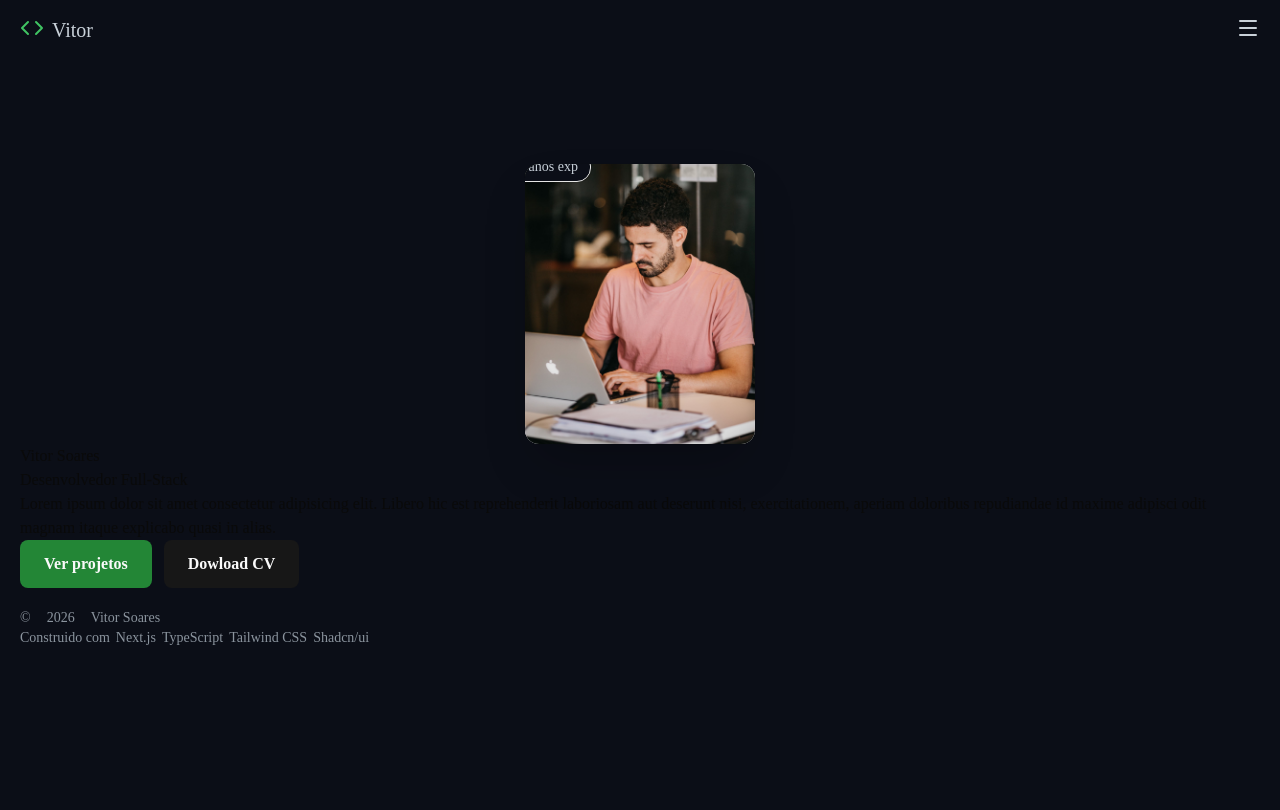
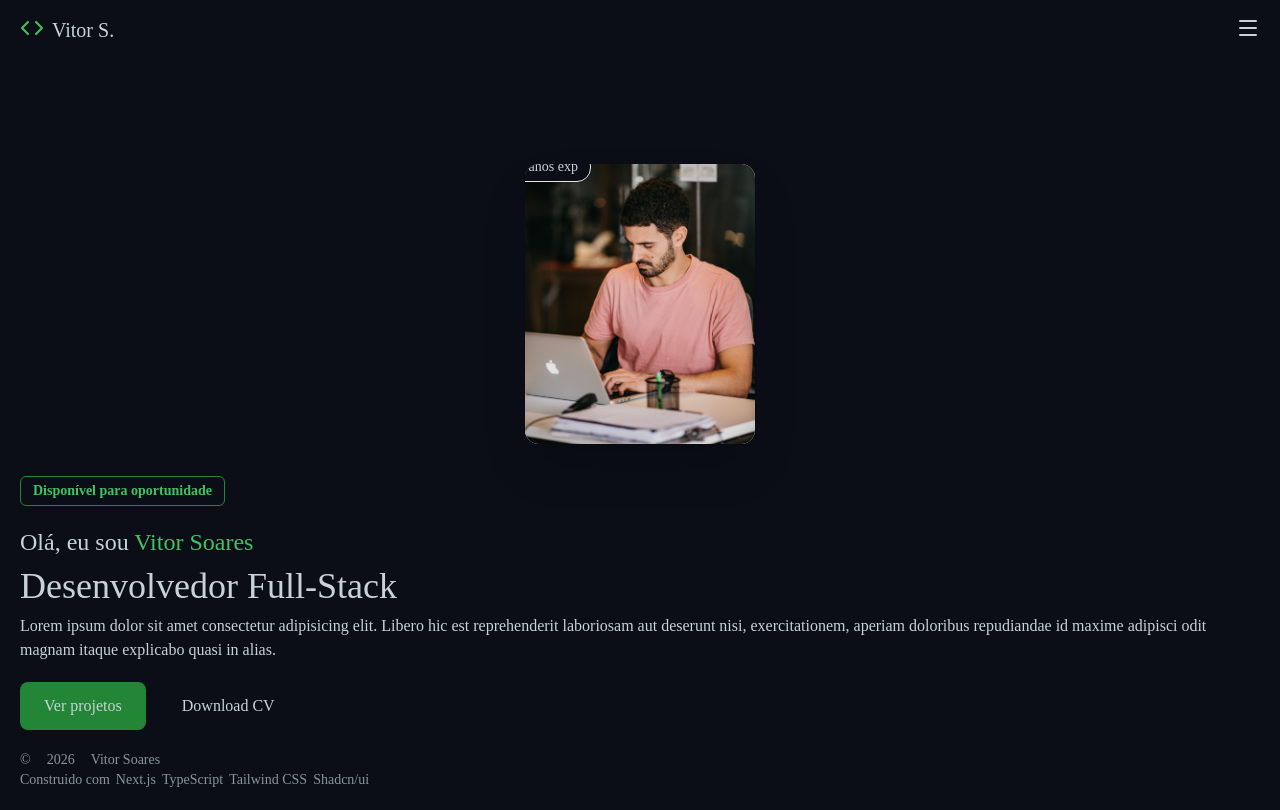
Before and after one commit to Viitorsoares/portfolio, a Next.js app: page / in a window 1280 px wide. Built offline with nearby package versions, Linux system fonts and the light colour scheme.

Commit message:
Adicionado arquivo hero.tsx e melhorado

```diff
--- a/src/app/page.tsx
+++ b/src/app/page.tsx
@@ -1,21 +1,9 @@
-import ProfileCard from "@/components/sections/hero/hero_profile_Card";
-import HeroProfileDescription from "@/components/sections/hero/hero_profile_description";
+import HeroProfile from "@/components/sections/hero/hero_profile";
 
 export default function Home() {
   return (
-    <div className="">
-      <main className="flex flex-1 w-full flex-col items-center justify-between  ">
-        <ProfileCard
-          name="Vitor Soares"
-          role="Desenvolvedor Full-Stack"
-          yearsExp={3}
-          imageUrl="/images/profile.jpg"
-          openToWork
-        />
-
-        <HeroProfileDescription />
-
-      </main>
-    </div>
+    <main className=" px-5">
+      <HeroProfile />
+    </main>
   );
 }
--- /dev/null
+++ b/src/components/sections/hero/hero_profile.tsx
@@ -0,0 +1,23 @@
+import ProfileCard from "@/components/sections/hero/hero_profile_Card";
+import HeroProfileDescription from "@/components/sections/hero/hero_profile_description";
+
+export default function HeroProfile() {
+    return (
+        <div className="w-full flex flex-col items-center gap-8">
+            <div>
+                <ProfileCard
+                    name="Vitor Soares"
+                    role="Desenvolvedor Full-Stack"
+                    yearsExp={3}
+                    imageUrl="/images/profile.jpg"
+                    openToWork
+                />
+            </div>
+
+            <div>
+                <HeroProfileDescription />
+            </div>
+        </div>
+
+    )
+}
--- a/src/components/sections/hero/hero_profile_description.tsx
+++ b/src/components/sections/hero/hero_profile_description.tsx
@@ -2,18 +2,21 @@ import ButtonHero from "./components/button_hero";
 
 export default function HeroProfileDescription() {
     return (
-        <div className="px-5 ">
-            <div>
-                <h1>Vitor Soares</h1>
-                <p>Desenvolvedor Full-Stack</p>
+        <div className="flex flex-col gap-5 items-start">
+            <span className="inline-flex items-center gap-2 border rounded-sm border-button-green bg-green-500/1 px-3 py-1 text-sm font-bold text-main-green">
+                Disponível para oportunidade
+            </span>
+            <div className="flex flex-col gap-2 text-main-text">
+                <h1 className="text-2xl font-medium">Olá, eu sou <span className="text-main-green">Vitor Soares</span></h1>
+                <p className="font-medium text-4xl">Desenvolvedor Full-Stack</p>
                 <p>Lorem ipsum dolor sit amet consectetur adipisicing elit. Libero hic
                 est reprehenderit laboriosam aut deserunt nisi, exercitationem, aperiam
                 doloribus repudiandae id
                 maxime adipisci odit magnam itaque explicabo quasi in alias.</p>
             </div>
             <div className="flex gap-3" >
-                <ButtonHero title="Ver projetos" className="p-6 text-base font-semibold bg-button-green" />
-                <ButtonHero title="Dowload CV" className="p-6 text-base font-semibold" />
+                <ButtonHero title="Ver projetos" className="p-6 text-base font-medium bg-button-green text-main-text" />
+                <ButtonHero title="Download CV" className="p-6 text-base font-medium bg-background border-button-green text-main-text" />
             </div>
         </div>
 
--- a/src/layout/header.tsx
+++ b/src/layout/header.tsx
@@ -6,7 +6,7 @@ export default function Header() {
             <nav className='flex justify-between px-5 mt-4 mb-30'>
                 <div className='flex gap-2 text-xl'>
                     <Code className='text-main-green w-6 h-6' />
-                    <h1 className='text-main-text'>Vitor</h1>
+                    <h1 className='text-main-text'>Vitor S.</h1>
                 </div>
 
                 <div>
```
